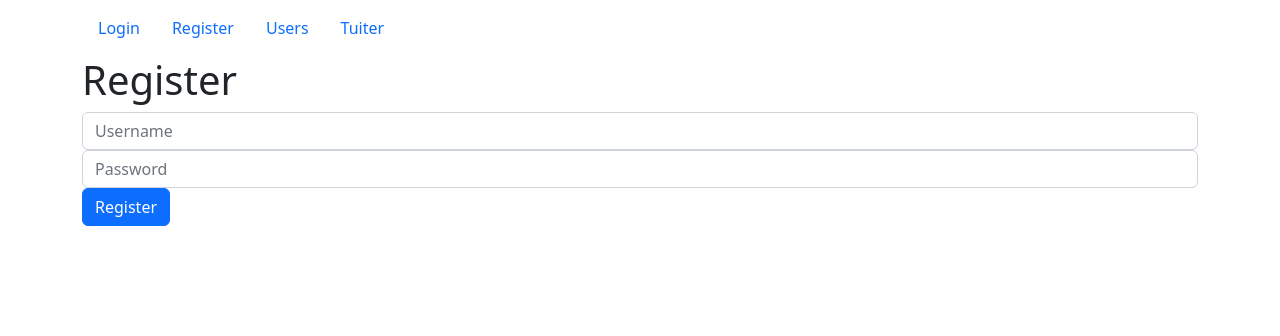
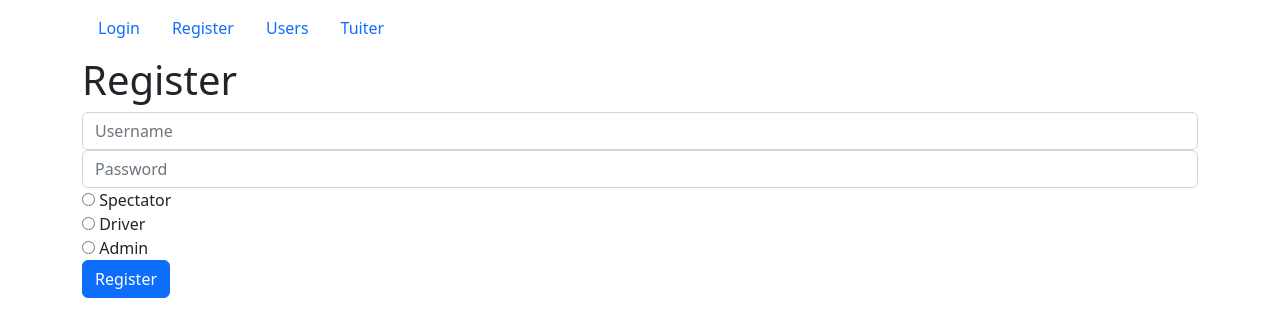
Before and after one commit to fabigazi/stock-react-web-app, a React (Create React App) app: page /register in a window 1280 px wide. Shown: the top 336 px of the page. Built offline with nearby package versions, Linux system fonts and the light colour scheme; no server answers.

Commit message:
register page added

```diff
--- a/src/users/register.js
+++ b/src/users/register.js
@@ -8,6 +8,16 @@ const RegisterScreen = () => {
   const dispatch = useDispatch();
   const handleRegister = async () => {
     try {
+      const driv = document.getElementById('driv');
+      const admin = document.getElementById('admin');
+
+
+      if (driv.checked) {
+        user.role = "driver"
+      } else if (admin.checked) {
+        user.role = "admin"
+      }
+
       await dispatch(registerThunk(user));
       navigate("/profile");
     } catch (error) {
@@ -30,6 +40,11 @@ const RegisterScreen = () => {
         value={user.password}
         onChange={(e) => setUser({ ...user, password: e.target.value })}
       />
+      <div><input type="radio" name="role" value="Spectator" id="spec"/> <label for="spec">Spectator</label> </div>
+      <div><input type="radio" name="role" value="Driver" id="driv"/>  <label for="driv">Driver</label></div>
+      <div><input type="radio" name="role" value="Admin" id="admin"/>  <label for="admin">Admin</label> </div>
+
+
       <button onClick={handleRegister} className="btn btn-primary">
         Register
       </button>
```
